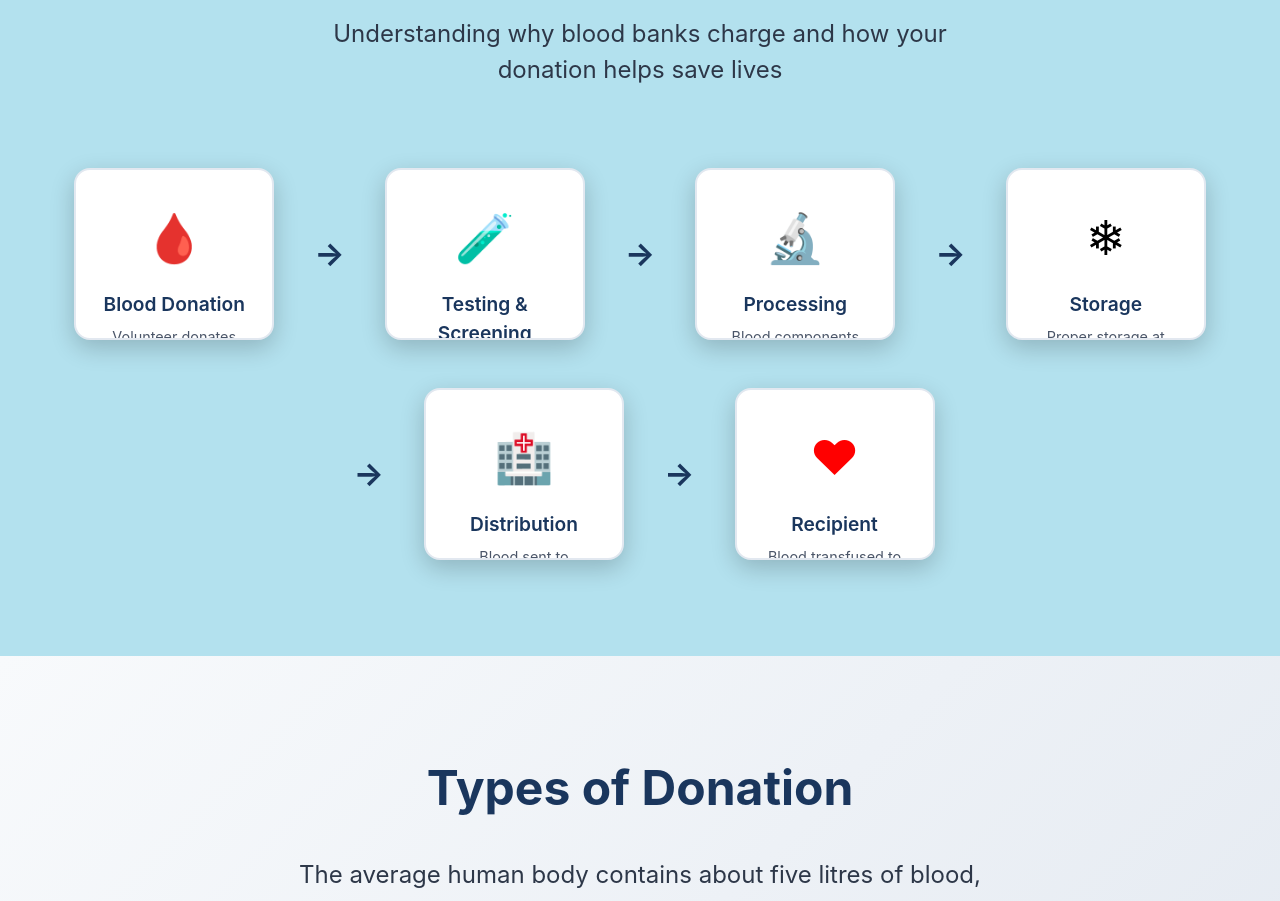
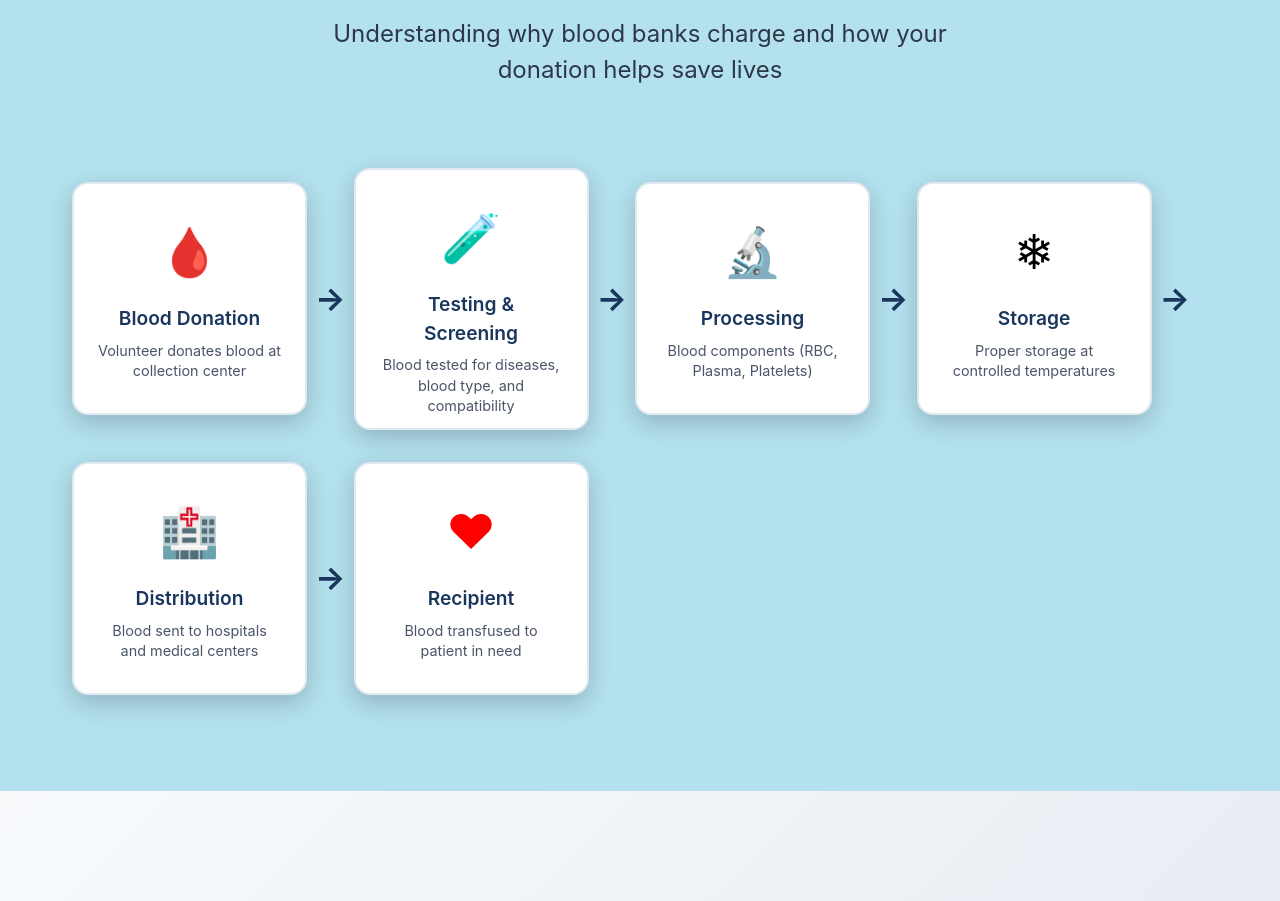
Before and after one commit to ashish-choudhari-git/LifeBridge, a React (Vite) app in the folder frontend/: page / in a window 1280 px wide. Shown: the part 2800-3701 px from the top of the page. Built offline with nearby package versions, Linux system fonts and the light colour scheme.

Commit message:
flex fixed

```diff
--- a/frontend/src/pages/Home/Home.css
+++ b/frontend/src/pages/Home/Home.css
@@ -722,10 +722,10 @@
 
 .flow-chart {
   display: flex;
-  row-gap: 3rem;
-  column-gap: 2rem;
+  row-gap: 2rem;
+  column-gap: 0rem;
   align-items: center;
-  justify-content: center;
+  justify-content: flex-start;
   flex-wrap: wrap;
   /* gap: 1rem; */
   padding: 2rem;
@@ -739,9 +739,9 @@
   box-shadow: 0 8px 25px rgba(0, 0, 0, 0.2);
   border: 2px solid #e2e8f0;
   min-width: 180px;
-  max-width: 200px;
+  max-width: 235px;
   transition: all 0.3s ease;
-  max-height:172px;
+  max-height:262px;
   overflow:hidden;
 }
 
@@ -778,10 +778,7 @@
 
 /* Responsive Design for Flow Chart */
 @media (max-width: 768px) {
-  .flow-chart {
-    flex-direction: column;
-    gap: 1.5rem;
-  }
+
 
   .flow-arrow {
     transform: rotate(90deg);
@@ -791,6 +788,7 @@
   .flow-step {
     min-width: 265px;
     max-width: 265px;
+
   }
 
   .flow-heading {
```
